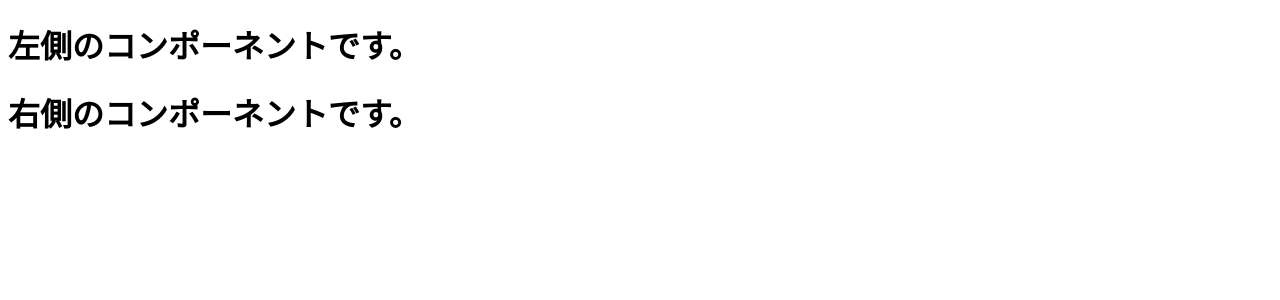
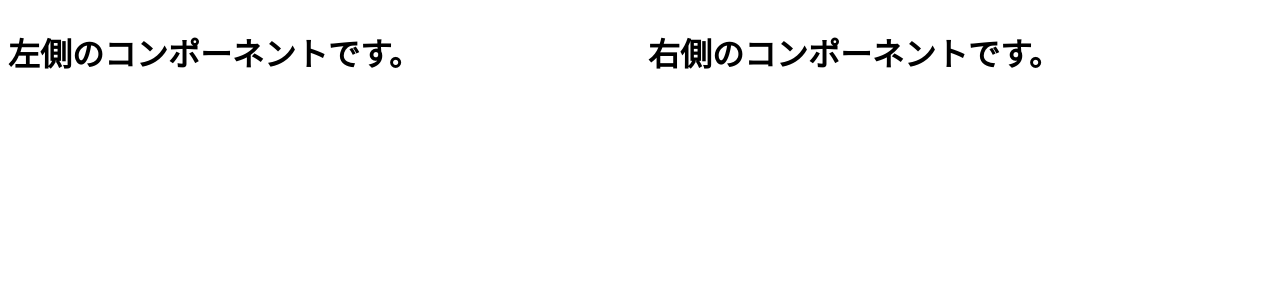
Before and after one commit to KHashimoto3/HCG2023, a React (Vite) app in the folder front/: page / in a window 1280 px wide. Shown: the top 300 px of the page. Built offline with nearby package versions, Linux system fonts and the light colour scheme.

Commit message:
MUIのGridを使って２段組に分割した。

```diff
--- a/front/src/components/features/CodeCheck.tsx
+++ b/front/src/components/features/CodeCheck.tsx
@@ -1,11 +1,18 @@
+import { Grid } from "@mui/material";
 import { CodeCheckInput } from "./CodeCheckInput";
 import { CodeCheckList } from "./CodeCheckList";
 
 export const CodeCheck = () => {
   return (
     <>
-      <CodeCheckInput />
-      <CodeCheckList />
+      <Grid container spacing={2}>
+        <Grid item xs={6}>
+          <CodeCheckInput />
+        </Grid>
+        <Grid item xs={6}>
+          <CodeCheckList />
+        </Grid>
+      </Grid>
     </>
   );
 };
```
